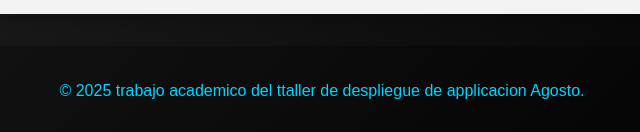
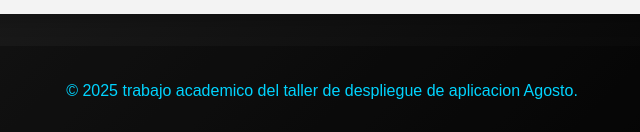
Before and after one commit to julieta-dasilva/f1-Circuitos, a plain HTML site: page index.html in a window 1280 px wide. Shown: the part 2492-2624 px from the top of the page, 318-958 px from the left. Drawn offline with Linux system fonts and the light colour scheme.

Commit message:
Update index.html

```diff
--- a/index.html
+++ b/index.html
@@ -91,7 +91,7 @@
     </main>
 
     <footer>
-        <p>&copy; 2025 trabajo academico del ttaller de despliegue de applicacion Agosto.</p>
+        <p>&copy; 2025 trabajo academico del taller de despliegue de aplicacion Agosto.</p>
     </footer>
 </body>
 </html>
```
